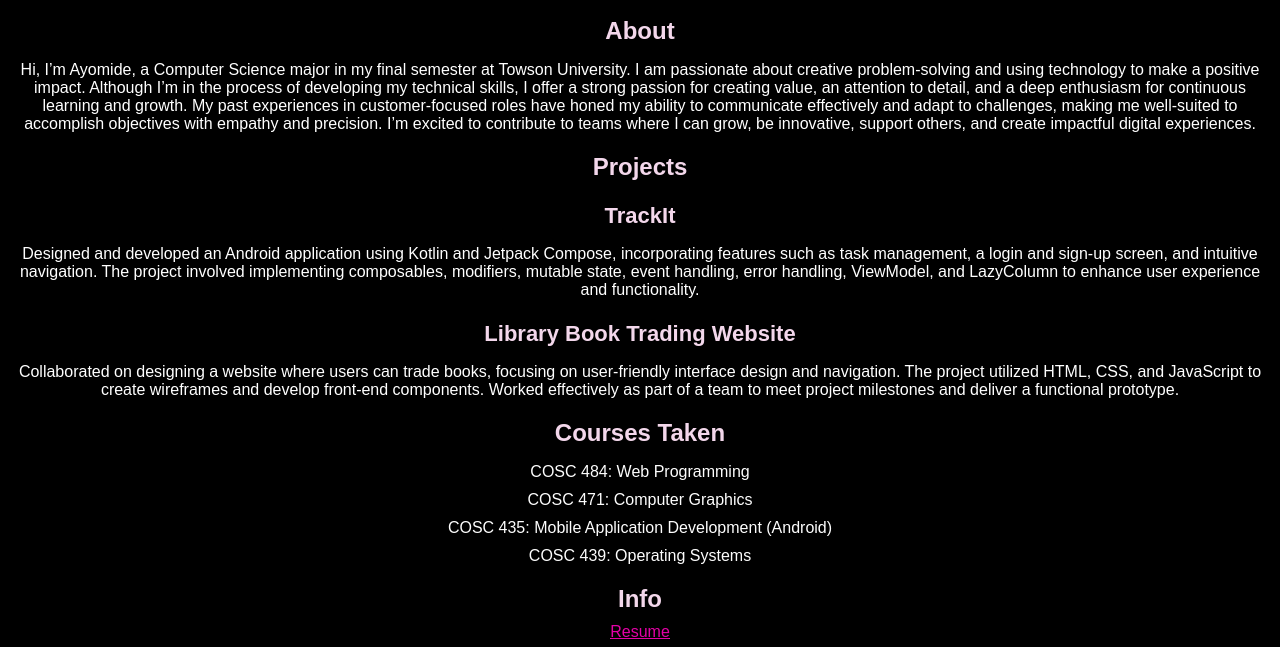
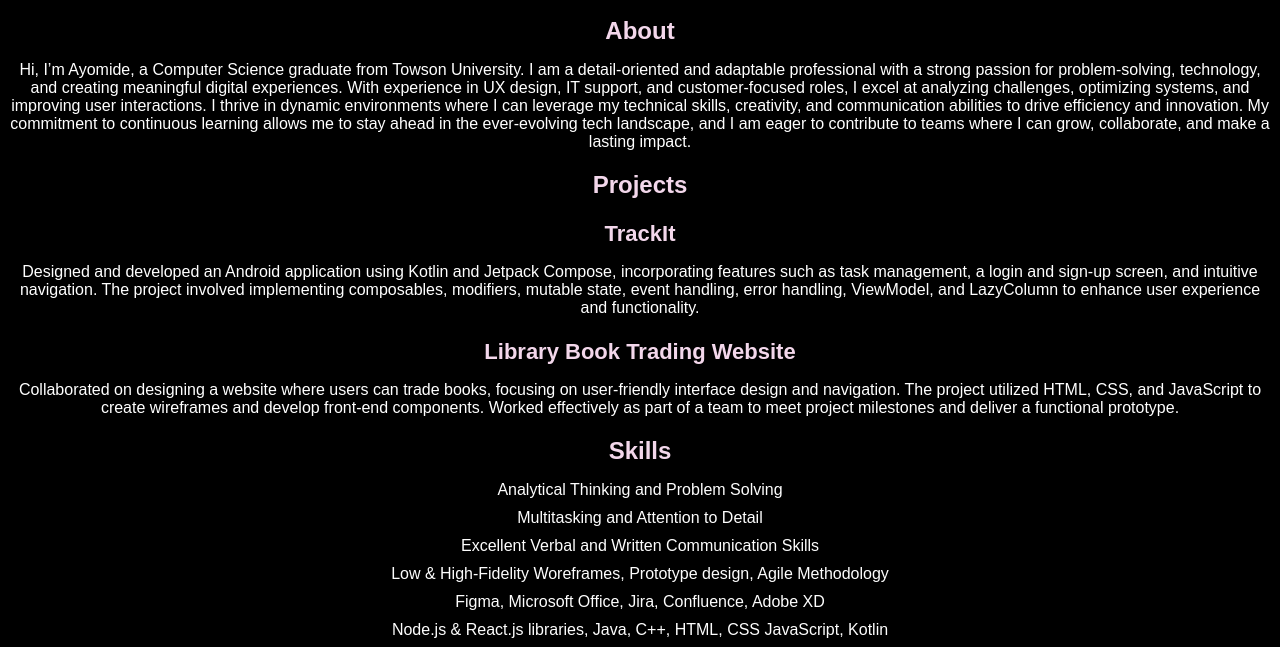
Before and after one commit to ayomide1011/ayomide1011.github.io, a plain HTML site: page index.html in a window 1280 px wide. Shown: the part 305-952 px from the top of the page. Drawn offline with Linux system fonts and the light colour scheme.

Commit message:
updated site

```diff
--- a/index.html
+++ b/index.html
@@ -24,7 +24,7 @@
         </div>
         <div class="section-2">
             <h2>About</h2>
-            <p>Hi, I’m Ayomide, a Computer Science major in my final semester at Towson University. I am passionate about creative problem-solving and using technology to make a positive impact. Although I’m in the process of developing my technical skills, I offer a strong passion for creating value, an attention to detail, and a deep enthusiasm for continuous learning and growth. My past experiences in customer-focused roles have honed my ability to communicate effectively and adapt to challenges, making me well-suited to accomplish objectives with empathy and precision. I’m excited to contribute to teams where I can grow, be innovative, support others, and create impactful digital experiences.
+            <p>Hi, I’m Ayomide, a Computer Science graduate from Towson University. I am a detail-oriented and adaptable professional with a strong passion for problem-solving, technology, and creating meaningful digital experiences. With experience in UX design, IT support, and customer-focused roles, I excel at analyzing challenges, optimizing systems, and improving user interactions. I thrive in dynamic environments where I can leverage my technical skills, creativity, and communication abilities to drive efficiency and innovation. My commitment to continuous learning allows me to stay ahead in the ever-evolving tech landscape, and I am eager to contribute to teams where I can grow, collaborate, and make a lasting impact.
             </p>
             <h2>Projects</h2>
             <h3>TrackIt</h3>
@@ -36,12 +36,14 @@
                 Collaborated on designing a website where users can trade books, focusing on user-friendly interface design and navigation. The project utilized HTML, CSS, and JavaScript to create wireframes and develop front-end components. Worked effectively as part of a team to meet project milestones and deliver a functional prototype.
             </p>
 
-            <h2>Courses Taken</h2>
+            <h2>Skills</h2>
             <ul class="book">
-                <li>COSC 484: Web Programming</li>
-                <li>COSC 471: Computer Graphics</li>
-                <li>COSC 435: Mobile Application Development (Android)</li>
-                <li>COSC 439: Operating Systems</li>
+                <li>Analytical Thinking and Problem Solving</li>
+                <li>Multitasking and Attention to Detail</li>
+                <li>Excellent Verbal and Written Communication Skills</li>
+                <li>Low & High-Fidelity Woreframes, Prototype design, Agile Methodology</li>
+                <li>Figma, Microsoft Office, Jira, Confluence, Adobe XD</li>
+                <li>Node.js & React.js libraries, Java, C++, HTML, CSS JavaScript, Kotlin</li>
             </ul>
             <h2>Info</h2>
             <div class="paper">
```
